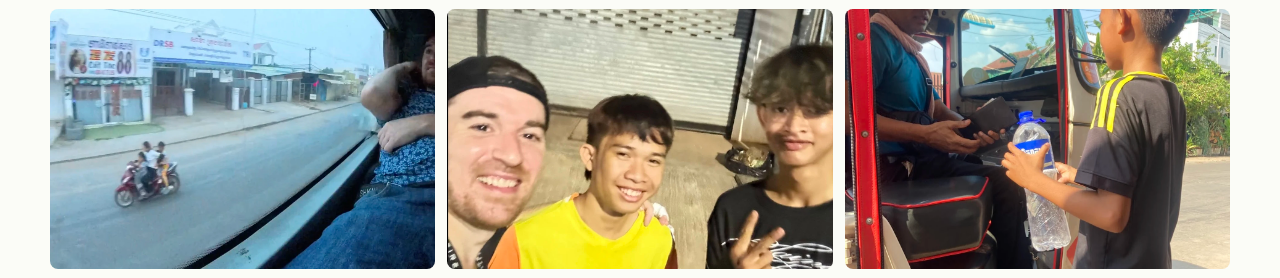
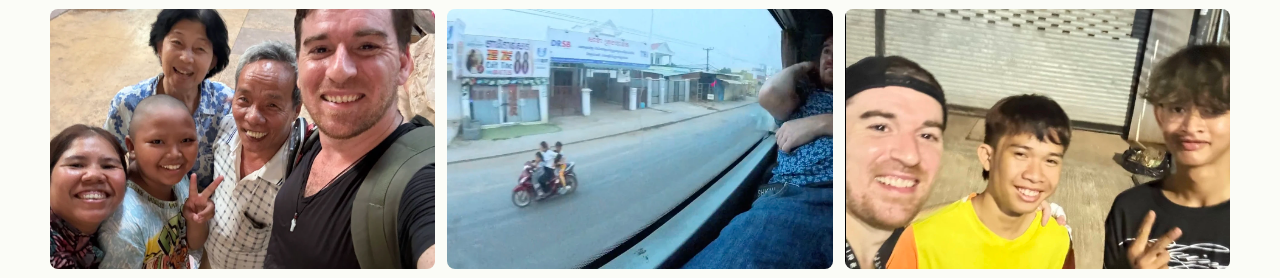
Before and after one commit to JimWas/JimsHelmets, a website: page website/about.html in a window 1280 px wide. Shown: the part 2854-3132 px from the top of the page. Drawn offline with Linux system fonts and the light colour scheme.

Commit message:
Add Jim-with-Cambodian-family selfie to about page photo grid
Co-Authored-By: Claude Sonnet 4.6 <noreply@anthropic.com>

```diff
--- a/website/about.html
+++ b/website/about.html
@@ -98,6 +98,7 @@
         <img src="assets/photos/IMG_5920.webp" alt="Jim wearing a white decorated helmet at the entrance to Bayon Temple">
       </div>
       <div class="section-inner photo-grid" style="margin-top: 12px;">
+        <img src="assets/photos/jim-cambodian-family.webp" alt="Jim taking a selfie with a Cambodian family — a woman, child, elderly man and woman — smiling together in a local market">
         <img src="assets/photos/jim-bus-window.webp" alt="Jim watching three children ride a scooter without helmets through a bus window in Cambodia">
         <img src="assets/photos/jim-cambodia-friends.webp" alt="Jim smiling with two young Cambodian men at night">
         <img src="assets/photos/cambodia-boy-water.webp" alt="Young Cambodian boy handing a bottle of water through a vehicle window to a tuk-tuk driver">
```
Also changed, not shown: website/assets/photos/jim-cambodian-family.webp (added).
